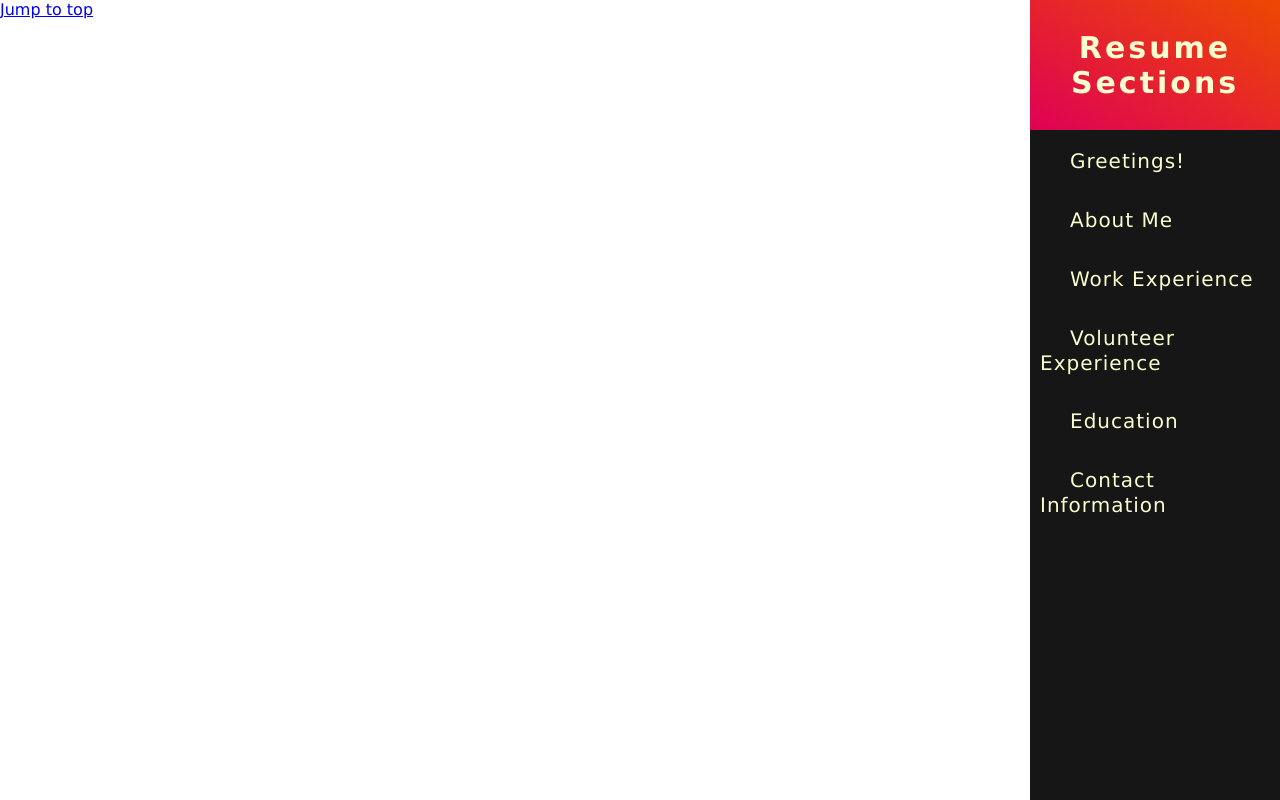
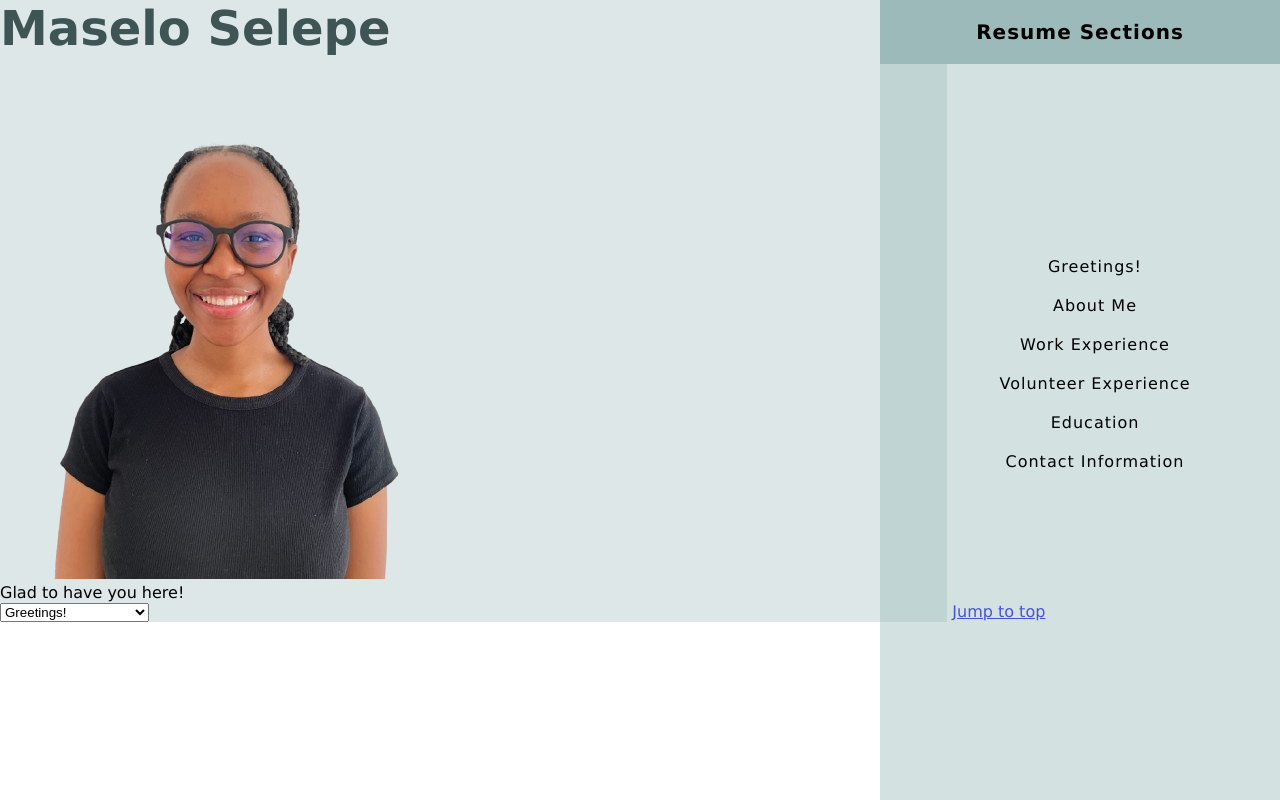
Before and after one commit to mselepe/resume-website, a plain HTML site: page html/index.html in a window 1280 px wide. Drawn offline with Linux system fonts and the light colour scheme.

Commit message:
Done with nav bar.

```diff
--- a/css/styles.css
+++ b/css/styles.css
@@ -17,29 +17,27 @@ html {
 }
 
 .navbar {
-    flex-direction: column;
-    align-items: flex-start;
+    position:absolute;
+    right: 0;
+    height: 100%;
+    width: 400px;
 
-    position:absolute;
-    top: 0;
-    right: 0;
-    z-index: 10;
-    height: 100%;
-    width: 250px;
-
-    background: #161616;
-    transition: 0.5s ease;
-    transform: translateX(0);
+    background: #9dbaba70;
 }
 
-.sidebar {
-    color: #fbfdce;
-    font-size: 30px;
+.navbar:hover {
+    background-color: #9dbaba;
+}
+
+.navbar-heading {
+    color: #000000;
+    font-size: 20px;
     font-weight: bold;
-    padding: 30px;
     text-align: center;
-    letter-spacing: 3px;
-    background: linear-gradient(30deg, #df0155, #ed4901);
+    letter-spacing: 1px;
+
+    padding: 20px;
+    background: #9dbaba;
 }
 
 ul {
@@ -47,22 +45,19 @@ ul {
     list-style: none;
 }
 
-ul li {
+ul li a {
+    color: #000000;
+    text-align: center;
+    letter-spacing: 1px;
+    text-decoration: none;
+    text-transform: capitalize;
+
+    top: 180px;
+    padding: 5px 8px;
     display: block;
-    width:100%;
-}
-
-ul li a {
-    color: #fbfdce;
-    padding: 15px 10px;
-    text-decoration: none;
-    display: block;
-    font-size: 20px;
-    letter-spacing: 1px;
     position: relative;
     transition: 0.3s;
     overflow: hidden;
-    text-transform: capitalize;
 }
 
 ul li a i {
@@ -73,25 +68,31 @@ ul li a i {
 }
 
 ul li:hover a {
-    background: #030303;
-    color: #00eaff;
-    letter-spacing: 5px;
+    color: #616567;
+    letter-spacing: 2px;
 
 }
 
 
-/* h1 {
+h1 {
     font-size: 300%;
     font-weight: bold;
     color: #3f5455;
 
-    margin-top: 3%;
-    margin-right: 15%;
-    float: right;
+    position: relative;
 
 }
 
-#greeting {
+section.landing-section {
+
+    background-color: #9dbaba57;
+
+    display: inline-block;
+    width: 74%;
+
+}
+
+/* #greeting {
     font-weight: bold;
     display: flex;
     position: relative;
--- a/html/index.html
+++ b/html/index.html
@@ -16,7 +16,7 @@
         <!-- <aside> -->
             <nav class="navbar" name="resume-sections">
                 <section>
-                <h2 class="sidebar">Resume Sections</h2>
+                <h2 class="navbar-heading">Resume Sections</h2>
                 <ul>
                     <li> <a href="#landing-section" ><i class="fas landing"></i></class> Greetings! </a></li>
                     <li> <a href="#section-about"><i class="fas about"></i> About Me </a></li> <!--will include skills-->
@@ -29,7 +29,7 @@
             </nav>
         <!-- </aside> -->
 
-        <!-- <section class="landing-section" id="landing-section">
+        <section class="landing-section" id="landing-section">
             <h1 id="name">Maselo Selepe</h1>
             <aside>
             <img src="../images/profile_picture-removebg.png" alt="A head-and-shoulders picture of Maselo Selepe">
@@ -50,7 +50,7 @@
 
 
 
-        <section class="about-me" id="section-about">
+        <!-- <section class="about-me" id="section-about">
             <h2 class="grey" id="inner-text-heading"> About Me</h2>
 
             <label class="drop-down" for="resume-sections"></label>
```
